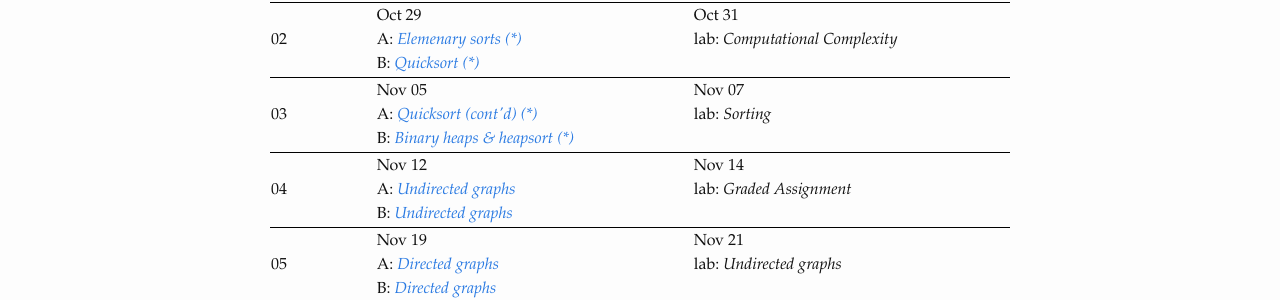
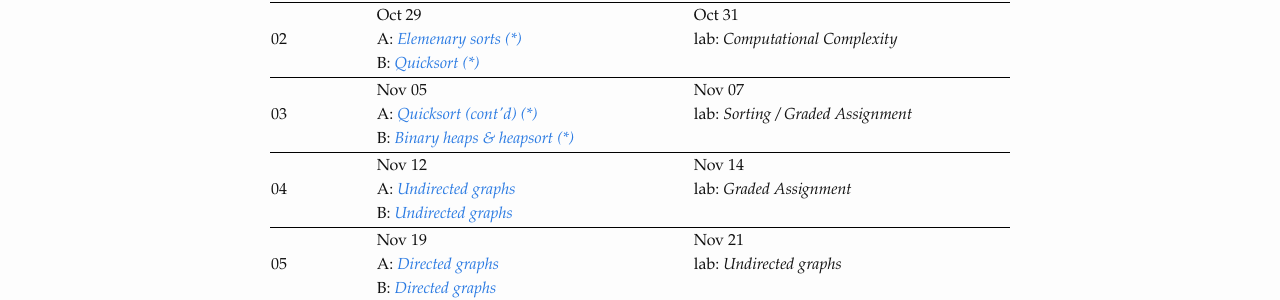
Before and after one commit to dsacl3-2018/dsacl3-2018.github.io, a Jekyll site: the page built from lectures.md, in a window 1280 px wide. Shown: the part 683-983 px from the top of the page. Built offline with Jekyll 4.4.1, drawn with Linux system fonts in a browser that asks for light colours.

Commit message:
Update Nov 7 lab description

```diff
--- a/_data/schedule.yml
+++ b/_data/schedule.yml
@@ -24,7 +24,7 @@
         B: <a href="slides/24PriorityQueues.pdf"> Binary heaps & heapsort (*)</a>
     Nov 07:
       topics:
-        lab: Sorting
+        lab: Sorting / Graded Assignment
 - week: "04"
   dates:
     Nov 12:
```
